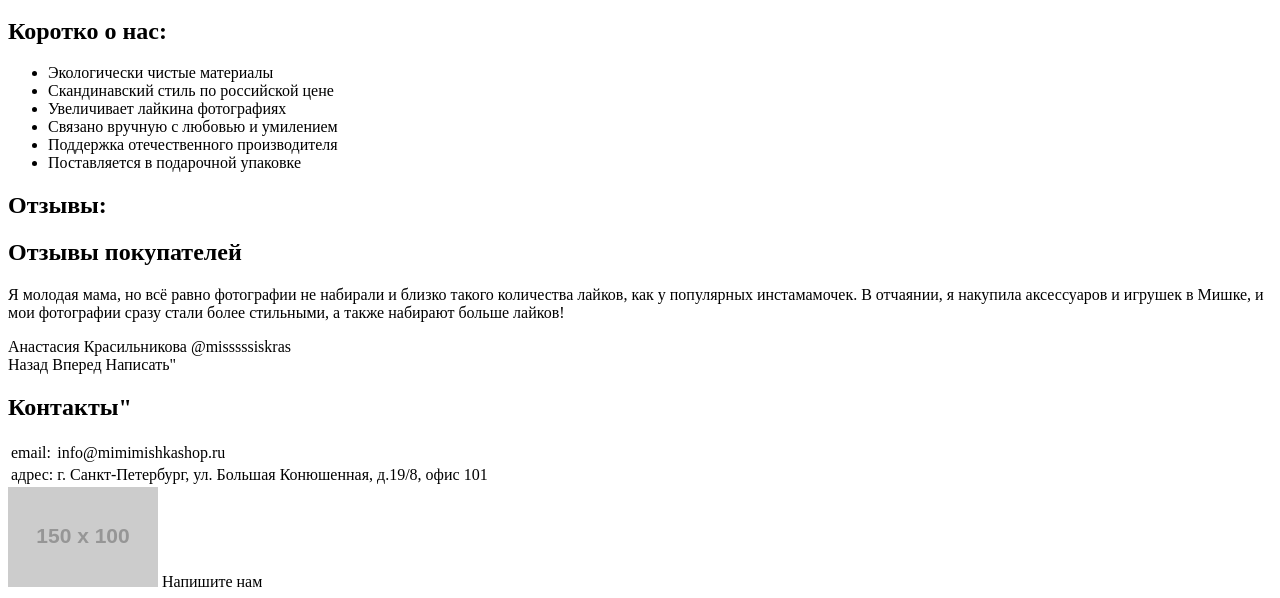
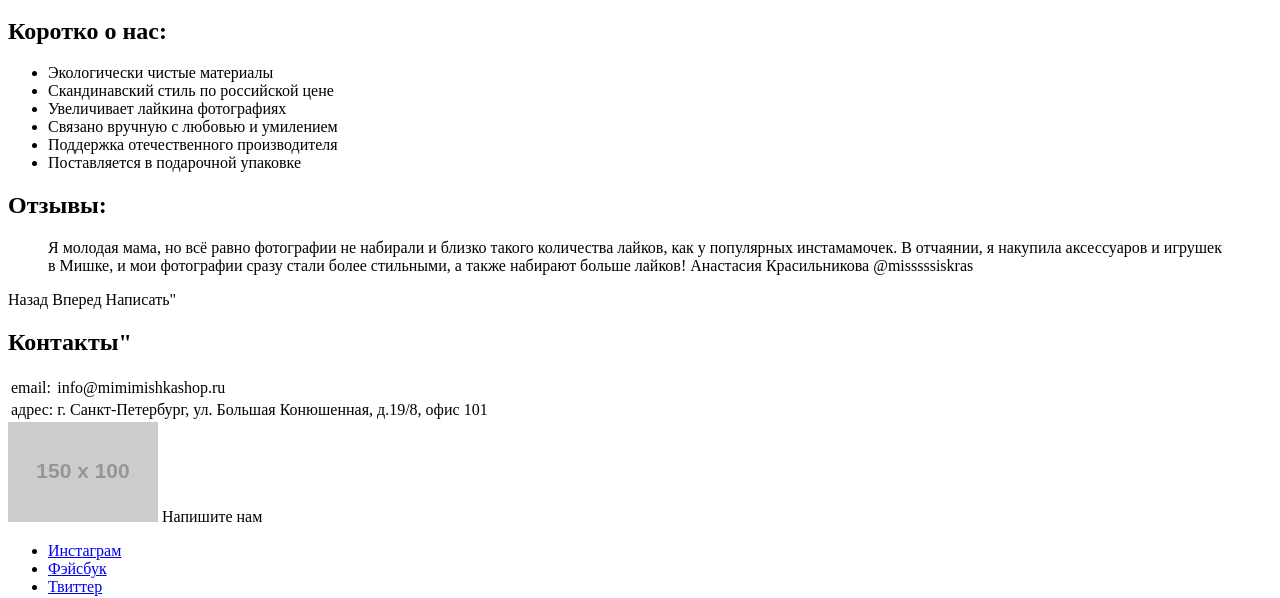
Before and after one commit to megokryak/429567-mishka, a website: page source/index.html in a window 1280 px wide. Shown: the part 865-1463 px from the top of the page. Drawn offline with Linux system fonts and the light colour scheme; placeholder pictures from the web are drawn by us.

Commit message:
Поправил блок отзывы

```diff
--- a/source/index.html
+++ b/source/index.html
@@ -96,16 +96,16 @@
 
         <section class="rewiews">
           <h2 class="rewiews__title">Отзывы:</h2>
-          <article class="rewiews__item">
-            <h2 class="visually-hidden">Отзывы покупателей</h2>
-            <p class="rewiews__text">Я молодая мама, но всё равно фотографии не набирали и близко такого количества лайков, как у популярных инстамамочек. В отчаянии, я накупила аксессуаров и игрушек в Мишке, и мои фотографии сразу стали более стильными, а также набирают больше лайков!</p>
+          <blockquote class="rewiews__text">
+            Я молодая мама, но всё равно фотографии не набирали и близко такого количества лайков, как у популярных инстамамочек. В отчаянии, я накупила аксессуаров и игрушек в Мишке, и мои фотографии сразу стали более стильными, а также набирают больше лайков!
             <span class="rewiews__name">Анастасия Красильникова</span>
             <span class="rewiews__social">@misssssiskras</span>
-          </article>
+          </blockquote>
           <a class="rewiews__prev">Назад</a>
           <a class="rewiews__next">Вперед</a>
           <a class="btn">Написать"</a>
         </section>
+
         <section class="contacts">
           <h2 class="contacts__title">Контакты"</h2>
           <table class="contacts__info">
```
